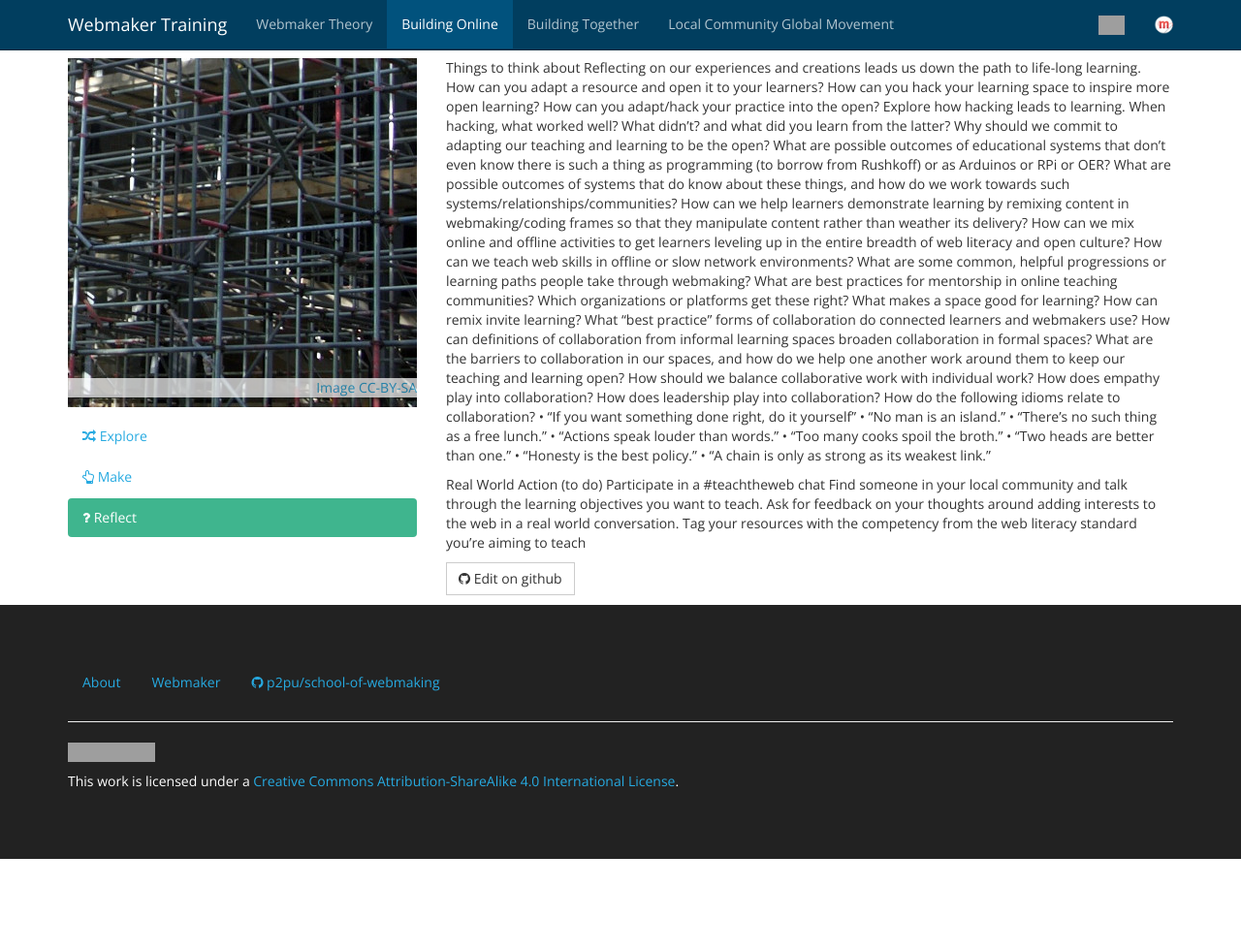
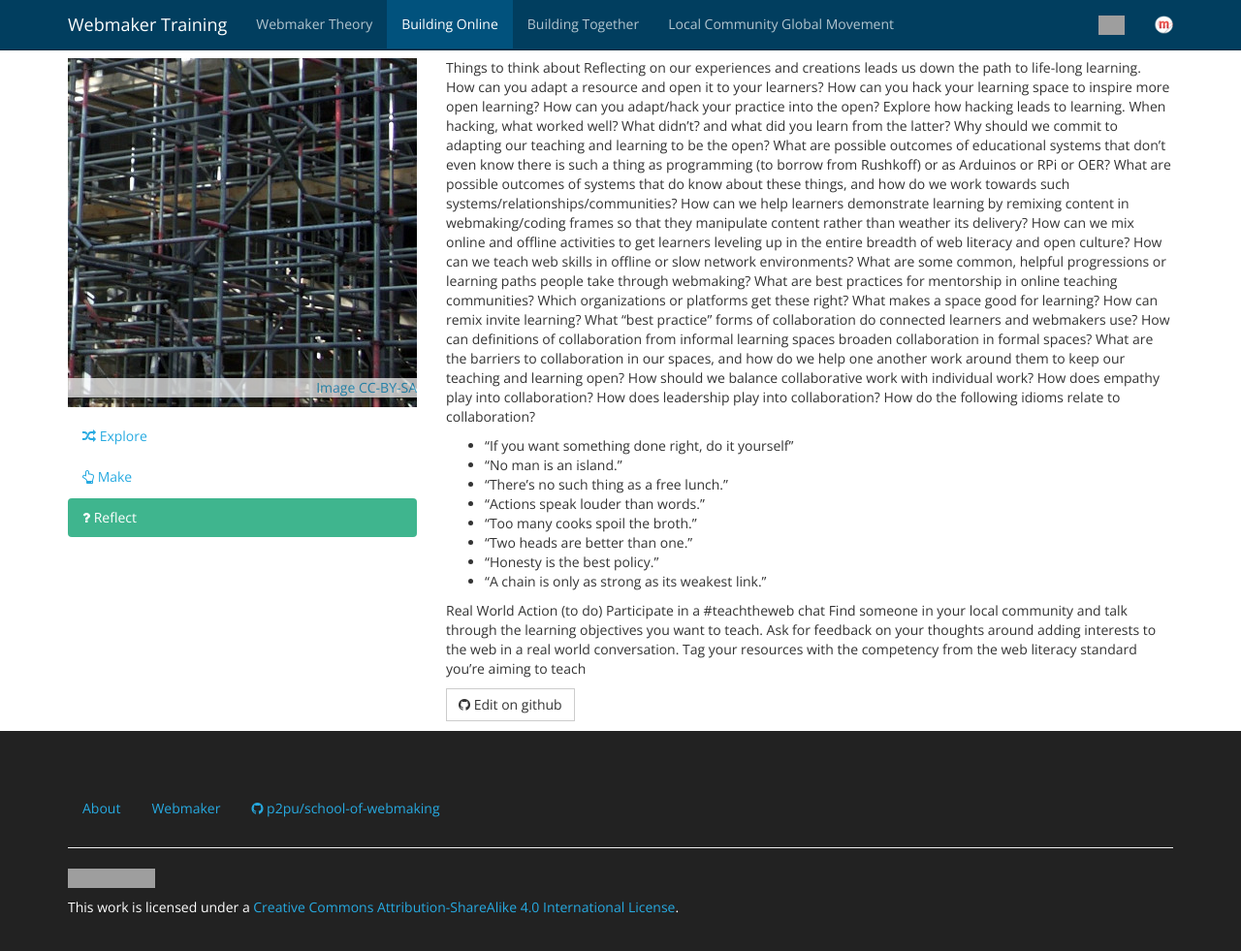
Before and after one commit to mozilla/school-of-webmaking, a Jekyll site: the page built from _posts/2001-01-03-reflect.md, in a window 1280 px wide and 1016 px high. Shown: the top 981 px of the window at 97% size. Built offline with Jekyll 4.4.1, drawn with Linux system fonts in a browser that asks for light colours; nearby versions of some CDN libraries; Markdown is read by kramdown in place of the engine named in the settings; grey boxes are pictures that could not be loaded.

Commit message:
Fix list

```diff
--- a/_posts/2001-01-03-reflect.md
+++ b/_posts/2001-01-03-reflect.md
@@ -26,14 +26,15 @@
 How does empathy play into collaboration?
 How does leadership play into collaboration?
 How do the following idioms relate to collaboration?
-•	“If you want something done right, do it yourself”
-•	"No man is an island."
-•	"There's no such thing as a free lunch."
-•	"Actions speak louder than words."
-•	"Too many cooks spoil the broth."
-•	"Two heads are better than one."
-•	"Honesty is the best policy."
-•	"A chain is only as strong as its weakest link."
+
+*	“If you want something done right, do it yourself”
+*	"No man is an island."
+*	"There's no such thing as a free lunch."
+*	"Actions speak louder than words."
+*	"Too many cooks spoil the broth."
+*	"Two heads are better than one."
+*	"Honesty is the best policy."
+*	"A chain is only as strong as its weakest link."
 
 Real World Action (to do)
 Participate in a #teachtheweb chat
```
